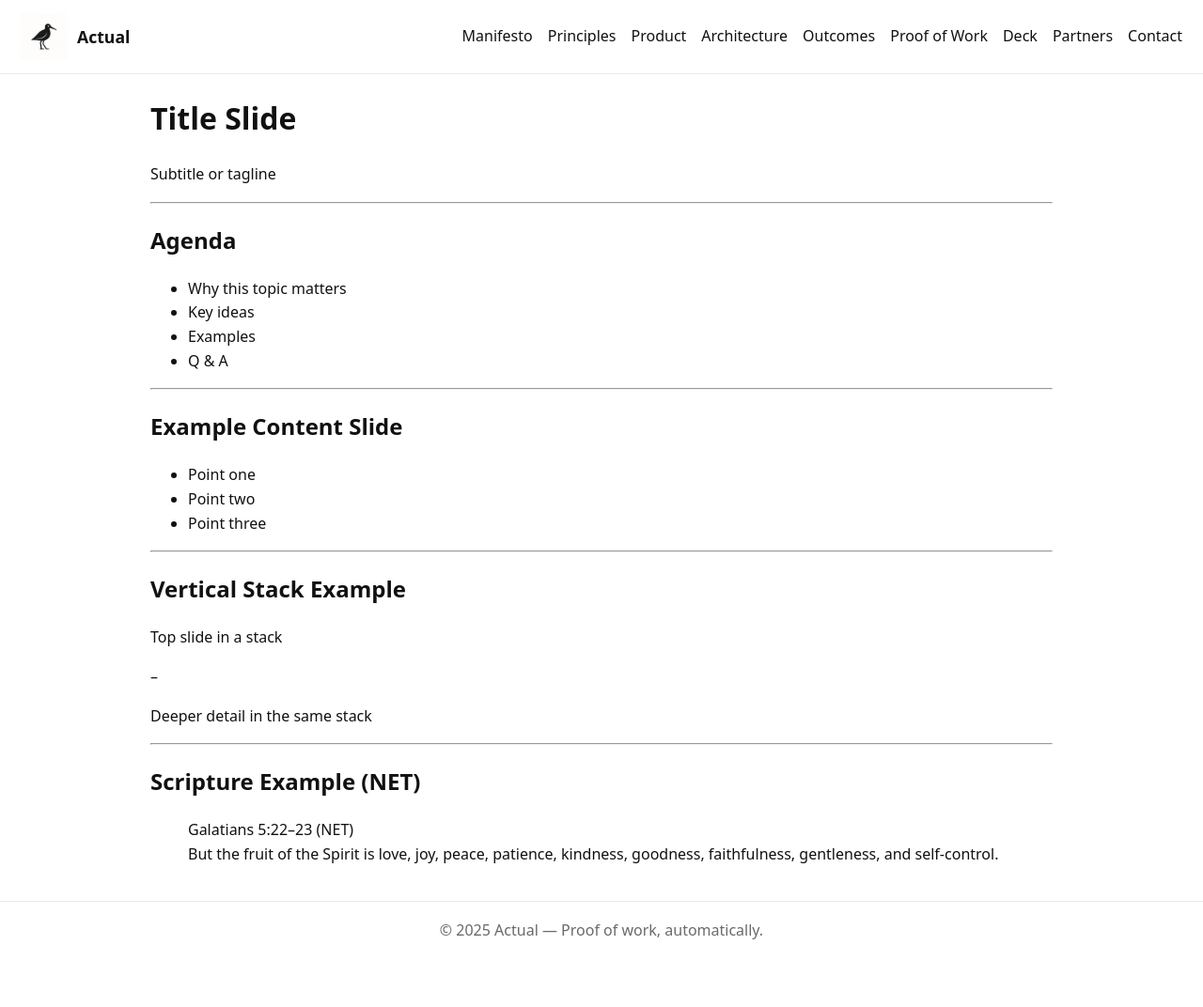
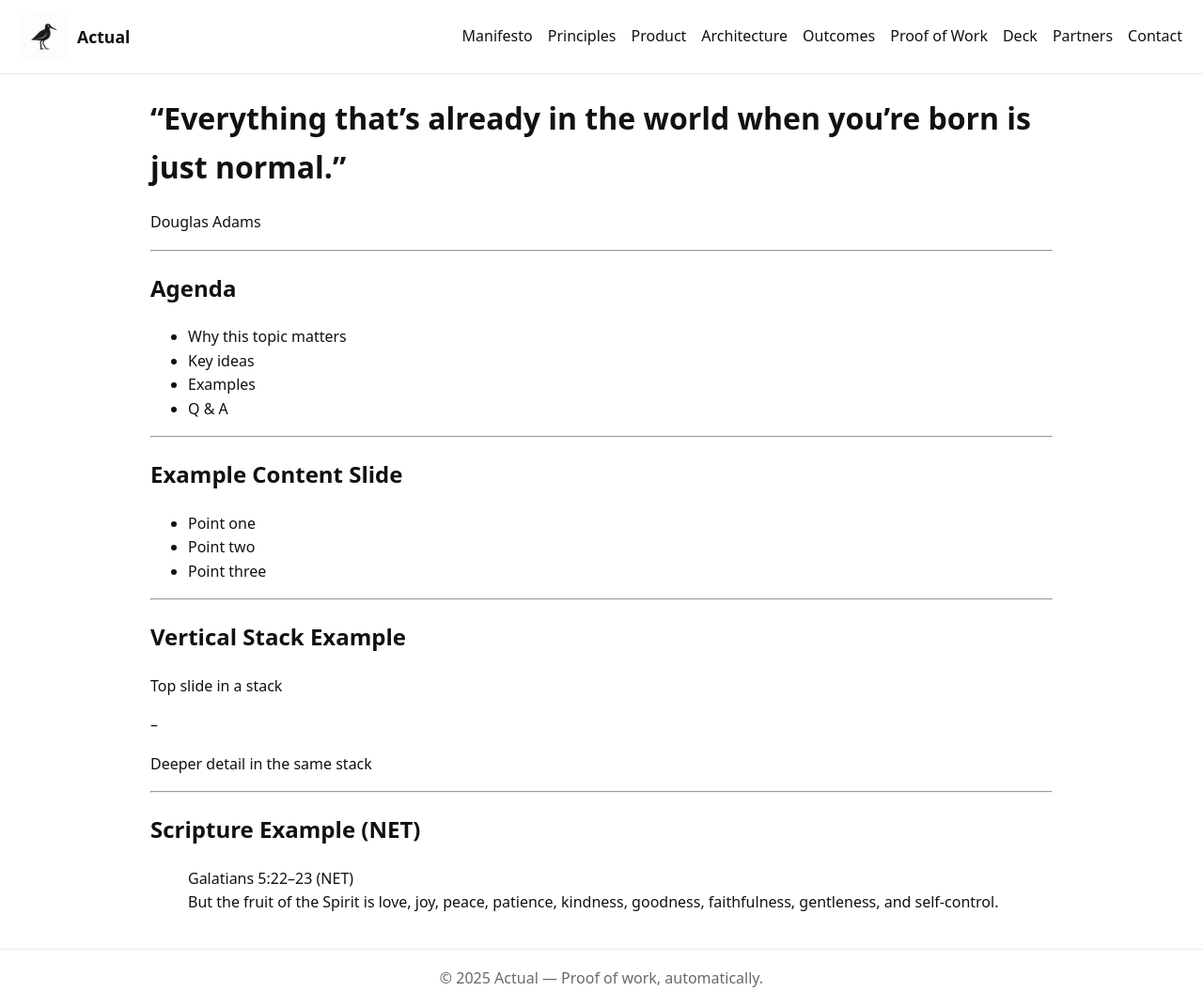
Before and after one commit to greg-e/limosa.work, a Jekyll site: the page built from docs/slides.md, in a window 1280 px wide and 1072 px high. Shown: the whole window at 94% size. Built offline with Jekyll 4.4.1, drawn with Linux system fonts in a browser that asks for light colours; our own code applies the rules of GitHub Pages for plain Markdown files.

Commit message:
Update slides.md

```diff
--- a/docs/slides.md
+++ b/docs/slides.md
@@ -1,5 +1,5 @@
-# Title Slide
-Subtitle or tagline
+# “Everything that’s already in the world when you’re born is just normal."
+Douglas Adams
 
 ---
 
```
